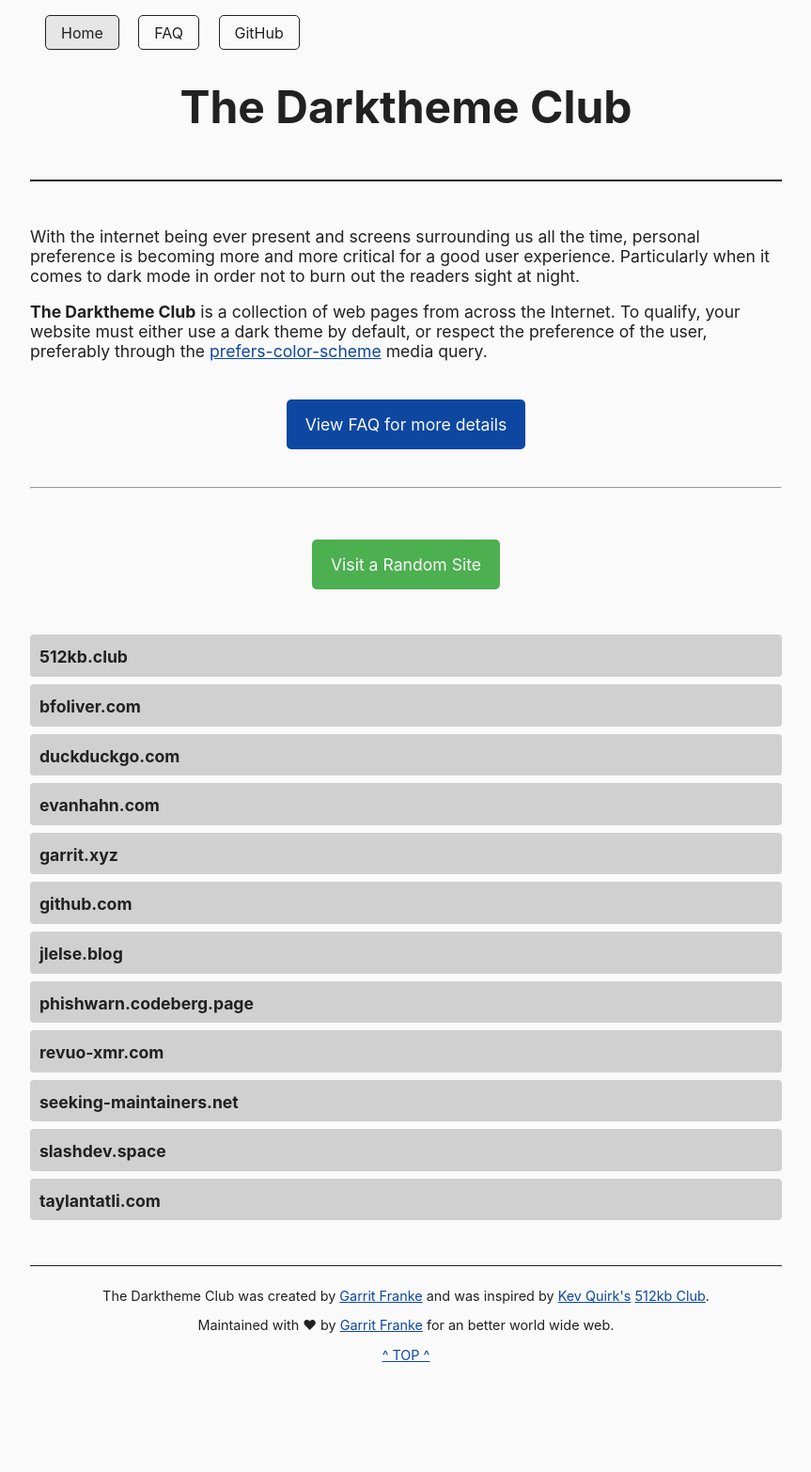
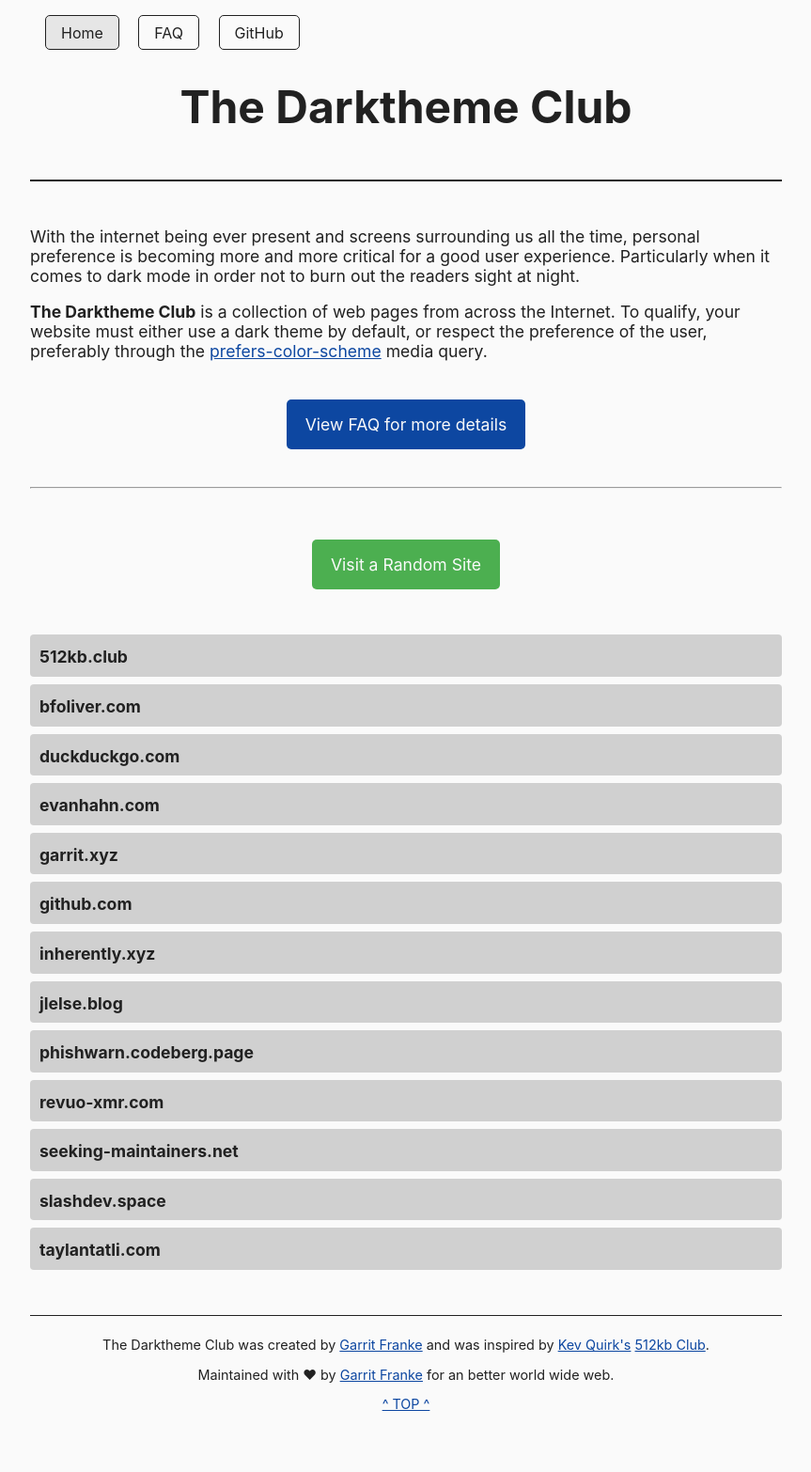
Before and after one commit to katherinek727/darktheme.club, a Jekyll site: the page built from index.md, in a window 1280 px wide. Shown: the whole page at 94% size, without its empty margins (208-1071 px from the left). Built offline with Jekyll 4.4.1, drawn with Linux system fonts in a browser that asks for light colours; before the commit the page ends 1514 px from its top, so only the background shows below that.

Commit message:
Add inherently.xyz

```diff
--- a/_data/sites.yml
+++ b/_data/sites.yml
@@ -28,6 +28,11 @@
   method: mediaquery
   last_checked: 2022-07-16
 
+- domain: inherently.xyz
+  url: https://inherently.xyz/
+  method: mediaquery
+  last_checked: 2022-07-17
+
 - domain: jlelse.blog
   url: https://jlelse.blog/
   method: mediaquery
```
